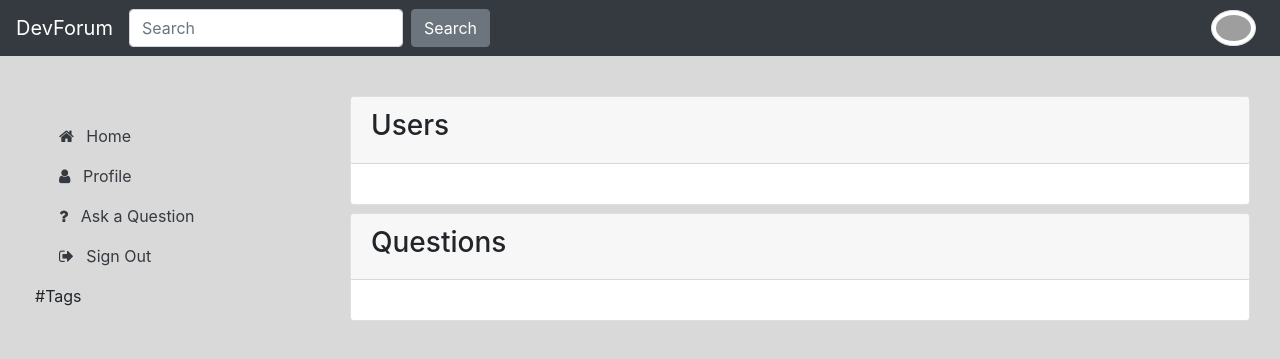
After one commit to SubidShrestha/devforum, a Django app: template templates/pages/search_list.html in a window 1280 px wide. The commit adds this page. Shown: the top 359 px of the page. Run offline with Django 4.2, Linux system fonts and the light colour scheme; the template is opened without the code that fills it, so the values that code supplies are empty; grey boxes are pictures that could not be loaded.

```diff
--- a/templates/pages/home.html
+++ b/templates/pages/home.html
@@ -13,8 +13,7 @@
                   <div class="col-md-12">
                       <div class="card mb-4">
                           <div class="card-header">
-
-                              <div class="media flex-wrap w-100 align-items-center">
+                            <div class="media flex-wrap w-100 align-items-center">
                                 {% if questions.author.profile_pic is None %}
                                     <img src="https://pixlok.com/wp-content/uploads/2021/03/default-user-profile-picture.jpg" class="d-block img-fluid img-thumbnail rounded-circle mr-2" style="width:10%; height: 10%;" alt="">
                                 {% else %}
--- /dev/null
+++ b/templates/pages/search_list.html
@@ -0,0 +1,93 @@
+{% extends 'base.html' %}
+{% load static %}
+{% block content %}
+
+{% include 'partials/header.html' %}
+<div class="container-fluid wrap py-3">
+    <div class="row mt-3" style="border-radius:4px;">
+
+        {% include 'partials/left_column.html' %}
+
+        <div class="col col-lg-9 d-flex justify-content-center">
+            <div class="container-fluid mt-100">
+                <div class="card my-2">
+                    <div class="card-header">
+                        <h3>Users</h3>
+                    </div>
+                    <div class="card-body">
+                        {% for users in user_list %}
+                            <div>
+                                <div class="d-flex w-100">
+                                    {% if users.profile_pic %}
+                                        <img src={{users.profile_pic}} alt="" style="width:8%;" class="rounded-circle">
+                                    {% else %}
+                                        <img src="https://pixlok.com/wp-content/uploads/2021/03/default-user-profile-picture.jpg" class="rounded-circle" style="width:8%;" alt="">
+                                    {% endif %}
+                                    {% if users.id == user.id %}
+                                        <div class="mx-4 mt-3"style="font-size:18px;"><a href="{% url 'profile' %}">{{users.username}}</a></div>
+                                    {% else %}
+                                        <div class="mx-4 mt-3"style="font-size:18px;"><a href="{% url 'user' users.username %}">{{users.username}}</a></div>
+                                    {% endif %}
+                                </div>
+                            </div>
+                        {% endfor %}
+                    </div>
+                </div>
+                <div class="card my-2">
+                    <div class="card-header">
+                        <h3>Questions</h3>
+                    </div>
+                    <div class="card-body" >
+                        {% for questions in question_list %}
+                            <div class="card my-2">
+                                <div class="card-header">
+                                    <div class="media flex-wrap w-100 align-items-center">
+                                        {% if not questions.author.profile_pic %}
+                                            <img src="https://pixlok.com/wp-content/uploads/2021/03/default-user-profile-picture.jpg" class="d-block img-fluid img-thumbnail rounded-circle mr-2" style="width:10%; height: 10%;" alt="">
+                                        {% else %}
+                                            <img src="{{questions.author.profile_pic}}" class="d-block img-fluid img-thumbnail rounded-circle mr-2" style="width:10%; height: 10%;" alt="">
+                                        {% endif %}
+                                        <div class="media-body media-body ml-3 mt-1">
+                                            {% if questions.author.id == user.id %}
+                                                <a href="{% url 'profile' %}">{{ questions.author.username }}</a>
+                                            {% else %}
+                                                <a href="{% url 'user' questions.author.username %}">{{ questions.author.username }}</a>
+                                            {% endif %}
+                                            <div class="text-muted small mt-1">
+                                                {% if questions.duration.days == 0 %}
+                                                    Posted: Today
+                                                {% elif questions.duration.days == 1 %}
+                                                    Posted: Yesterday
+                                                {% else %}
+                                                    Posted: {{questions.duration.days}} days ago
+                                                {% endif %}
+                                            </div>
+                                        </div>
+                                    </div>
+                                </div>
+                                <div class="card-body">
+                                    <h4 class="pb-1">{{questions.title}}</h4>
+                                    <div class="flex-wrap text-small pb-2">
+                                        {% for tag in questions.tags %}
+                                            <a href="#" class="badge px-1 py-1" style="font-size:16px;">{{tag}}</a>
+                                        {% endfor %}
+                                    </div>
+                                    <div>{{questions.content|safe}}</div>
+                                </div>
+                                <div class="card-footer d-flex flex-wrap justify-content-between align-items-center px-0 pt-0 pb-2">
+                                    <div class="px-4 pt-2">
+                                      <a href="javascript:void(0)" class="text-success d-inline-flex align-items-center align-middle ml-1 mr-3 upvoteq" data-question={{questions.id}}> <i class="fa fa-thumbs-up"></i>&nbsp; <span class="align-middle">{{questions.upvotes}}</span> </a>
+                                      <a href="javascript:void(0)" class="text-danger d-inline-flex align-items-center align-middle ml-2 mr-2 downvoteq" data-question={{questions.id}}> <i class="fa fa-thumbs-down"></i>&nbsp; <span class="align-middle">{{questions.downvotes}}</span> </a>
+                                      <span href="#" class="text-muted d-inline-flex align-items-center align-middle ml-3"> <i class="fa fa-comments"></i>&nbsp; <span class="align-middle">{{questions.answers}}</span> </span> </div>
+                                    <div class="px-4 pt-2"><a href="{% url 'post-reply' questions.id %}" class="btn btn-primary btn-sm">Answer<i class="fa fa-comment mx-2"></i></a> </div>
+                                </div>
+                            </div>
+                        {% endfor %}
+                    </div>
+                </div>
+            </div>
+        </div>
+    </div>
+</div>
+
+{% endblock content %}
--- a/templates/partials/left_column.html
+++ b/templates/partials/left_column.html
@@ -1,9 +1,6 @@
 <div class="col col-md-3 h-100 bg-transparent">
     <div class="card d-flex bg-transparent border-0">
         <div class="card-body">
-            {% if user.is_authenticated %}
-                <h4>Welcome {{user.username}}</h4>
-            {% endif %}
             <nav class="navbar">
                 <ul class="navbar-nav">
                     <li class="nav-item"><a href="{% url 'home' %}" class="nav-link text-dark"><i class="fa fa-home mx-2" ></i> Home</a></li>
```
Also changed, not shown: post/views.py (+13 -6 lines), utils/utils.py (+19 -3 lines).
